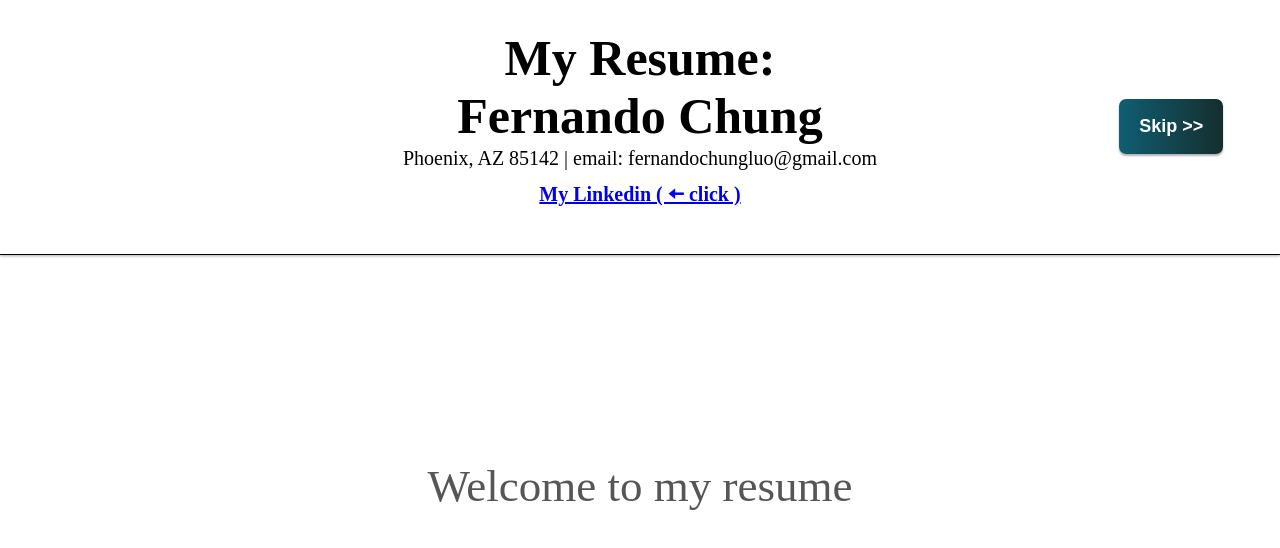
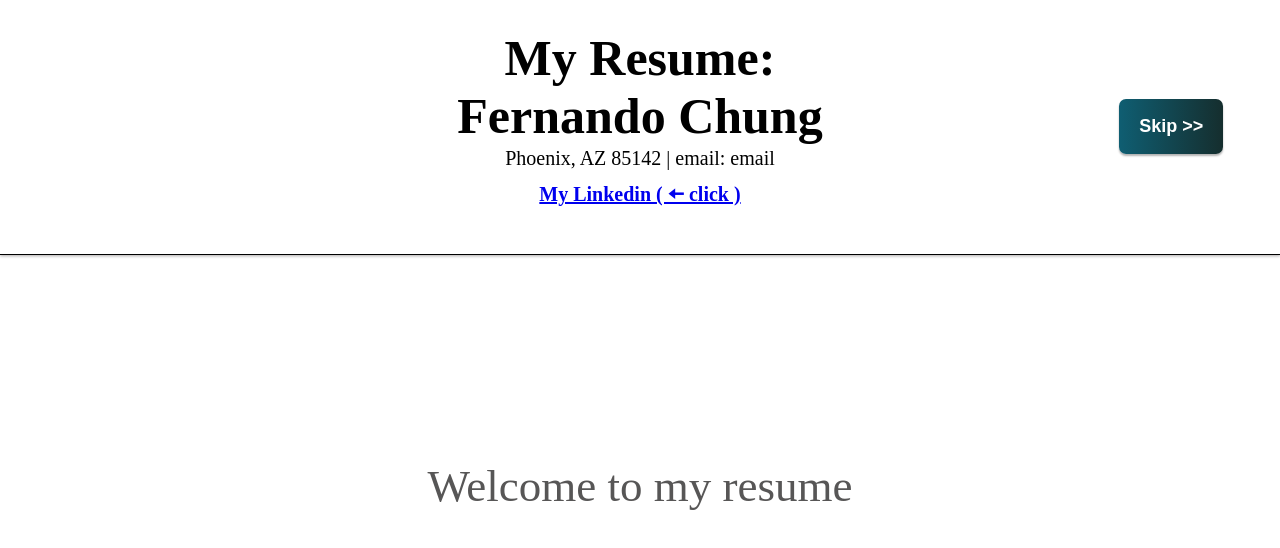
Before and after one commit to fernanchung/My-resume-page, a plain HTML site: page index.html in a window 1280 px wide. Drawn offline with Linux system fonts and the light colour scheme.

Commit message:
Update index.html

```diff
--- a/index.html
+++ b/index.html
@@ -21,7 +21,8 @@
           My Resume:<br> Fernando Chung
         </h1>
         <p>
-          Phoenix, AZ 85142 &#124; email: fernandochungluo@gmail.com
+          Phoenix, AZ 85142 &#124; email: email
+          <a class="link" href="https://www.linkedin.com/in/fernando-chung-67625922a/">
         </p>
         <a class="link" href="https://www.linkedin.com/in/fernando-chung-67625922a/">
           My Linkedin <span>( &#129060;  click )</span>
```
